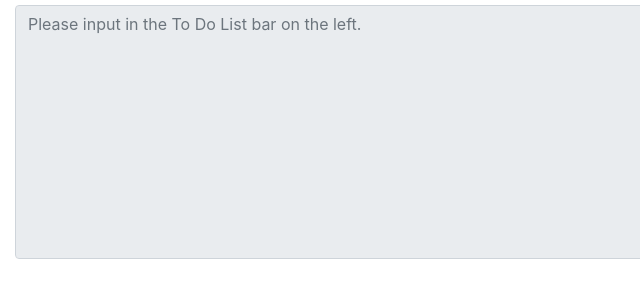
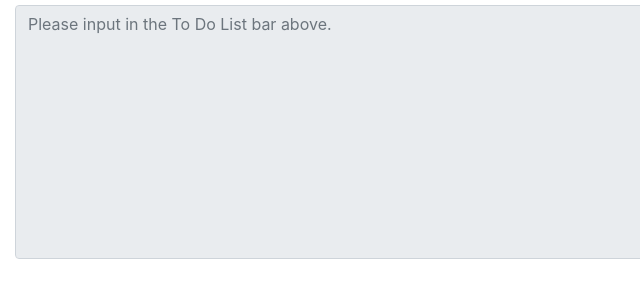
Before and after one commit to kelvinm61/Data-Rep, a plain HTML site: page static/index.html in a window 1280 px wide. Shown: the part 256-552 px from the top of the page, 70-710 px from the left. Drawn offline with nearby package versions, Linux system fonts and the light colour scheme.

Commit message:
fixed top 10again

```diff
--- a/static/index.html
+++ b/static/index.html
@@ -34,7 +34,7 @@
 
 		  <div class="form-group">
 			<label for="serveroutput">Tasks</label>
-			<textarea class="form-control" id="serveroutput" rows="10" placeholder="Please input in the To Do List bar on the left."  readonly></textarea>
+			<textarea class="form-control" id="serveroutput" rows="10" placeholder="Please input in the To Do List bar above."  readonly></textarea>
 
 		</form>
 		<br />
```
